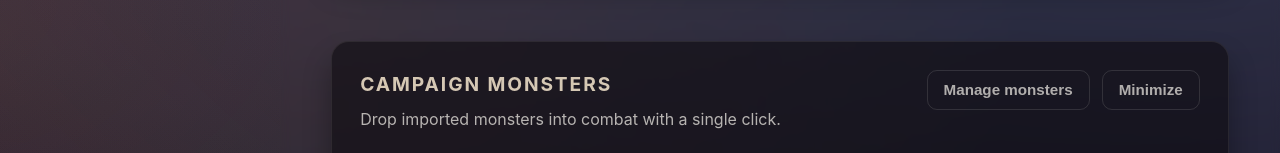
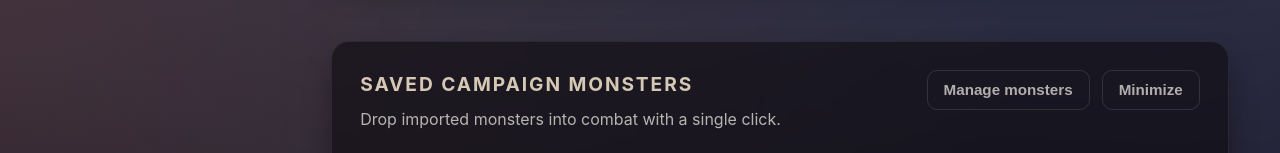
Before and after one commit to FireHeartA/DND, a React (Vite) app in the folder apps/dnd-initiative-tracker/: page / in a window 1280 px wide. Shown: the part 970-1123 px from the top of the page. Built offline with nearby package versions, Linux system fonts and the light colour scheme.

Commit message:
Rename Campaign Monsters section to Saved Campaign Monsters

```diff
--- a/apps/dnd-initiative-tracker/src/components/campaign/CampaignManagerView.tsx
+++ b/apps/dnd-initiative-tracker/src/components/campaign/CampaignManagerView.tsx
@@ -2422,7 +2422,7 @@ export const CampaignManagerView: React.FC = () => {
                 <div className="monster-library">
                   <div className="monster-library__header section-header">
                     <div>
-                      <h4>Campaign monsters</h4>
+                      <h4>Saved Campaign Monsters</h4>
                       <p>Keep your frequently used foes ready for quick initiative drops.</p>
                     </div>
                     <button
--- a/apps/dnd-initiative-tracker/src/components/initiative/InitiativeView.tsx
+++ b/apps/dnd-initiative-tracker/src/components/initiative/InitiativeView.tsx
@@ -2152,7 +2152,7 @@ export const InitiativeView: React.FC<InitiativeViewProps> = ({ onNavigateToCamp
           <section className="initiative-monsters">
             <header className="initiative-monsters__header">
               <div>
-                <h3>Campaign monsters</h3>
+                <h3>Saved Campaign Monsters</h3>
                 <p>Drop imported monsters into combat with a single click.</p>
               </div>
               <div className="initiative-monsters__controls">
```
